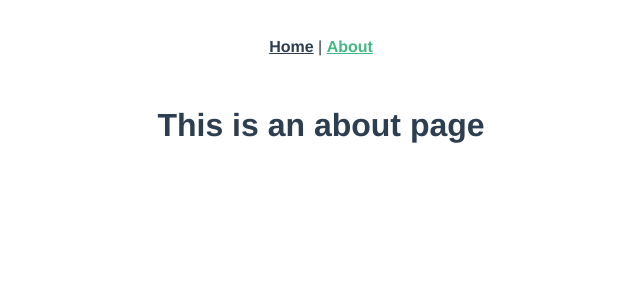
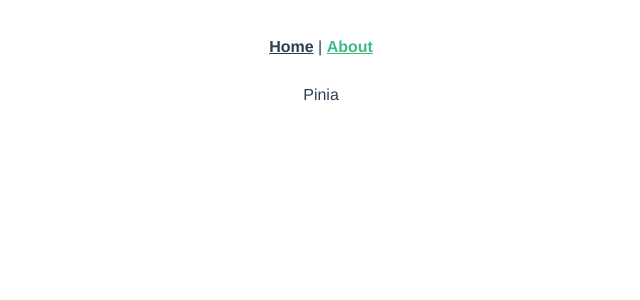
Before and after one commit to naikyding/vue-demo, a Vue app in the folder vue2/vue2-pinia/: page /#/about in a window 1280 px wide. Shown: the top 300 px of the page, without its empty margins (319-959 px from the left). Built offline with nearby package versions, Linux system fonts and the light colour scheme.

Commit message:
feat: setup composition api

```diff
--- a/vue2/vue2-pinia/src/main.js
+++ b/vue2/vue2-pinia/src/main.js
@@ -2,8 +2,10 @@ import Vue from 'vue'
 import App from './App.vue'
 import router from './router'
 import store from './store'
+import VueCompositionAPI from '@vue/composition-api'
 
 Vue.config.productionTip = false
+Vue.use(VueCompositionAPI)
 
 new Vue({
   router,
--- a/vue2/vue2-pinia/src/views/About.vue
+++ b/vue2/vue2-pinia/src/views/About.vue
@@ -1,5 +1,18 @@
 <template>
-  <div class="about">
-    <h1>This is an about page</h1>
+  <div>
+    {{title}}
   </div>
 </template>
+
+<script>
+export default {
+  setup () {
+    return {
+      title: 'Pinia'
+    }
+  }
+}
+</script>
+
+<style lang="scss" scoped>
+</style>
```
